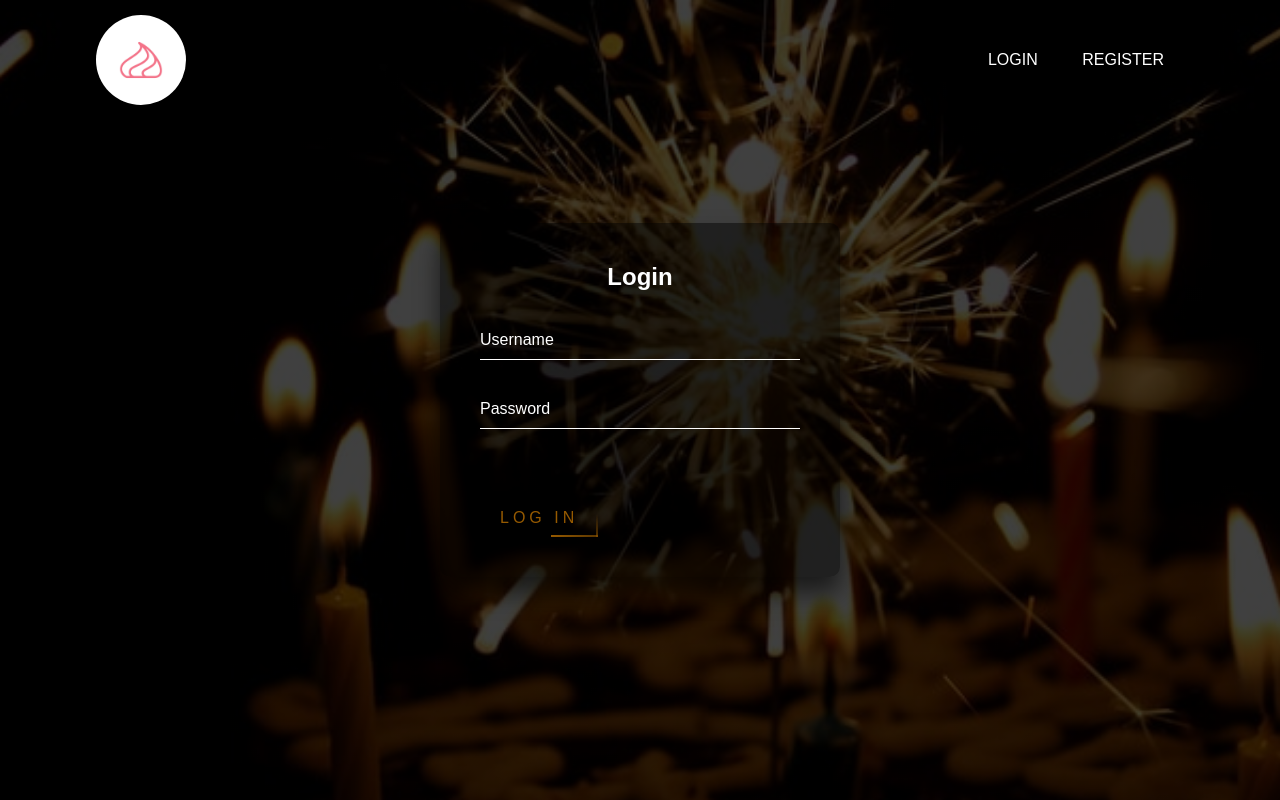
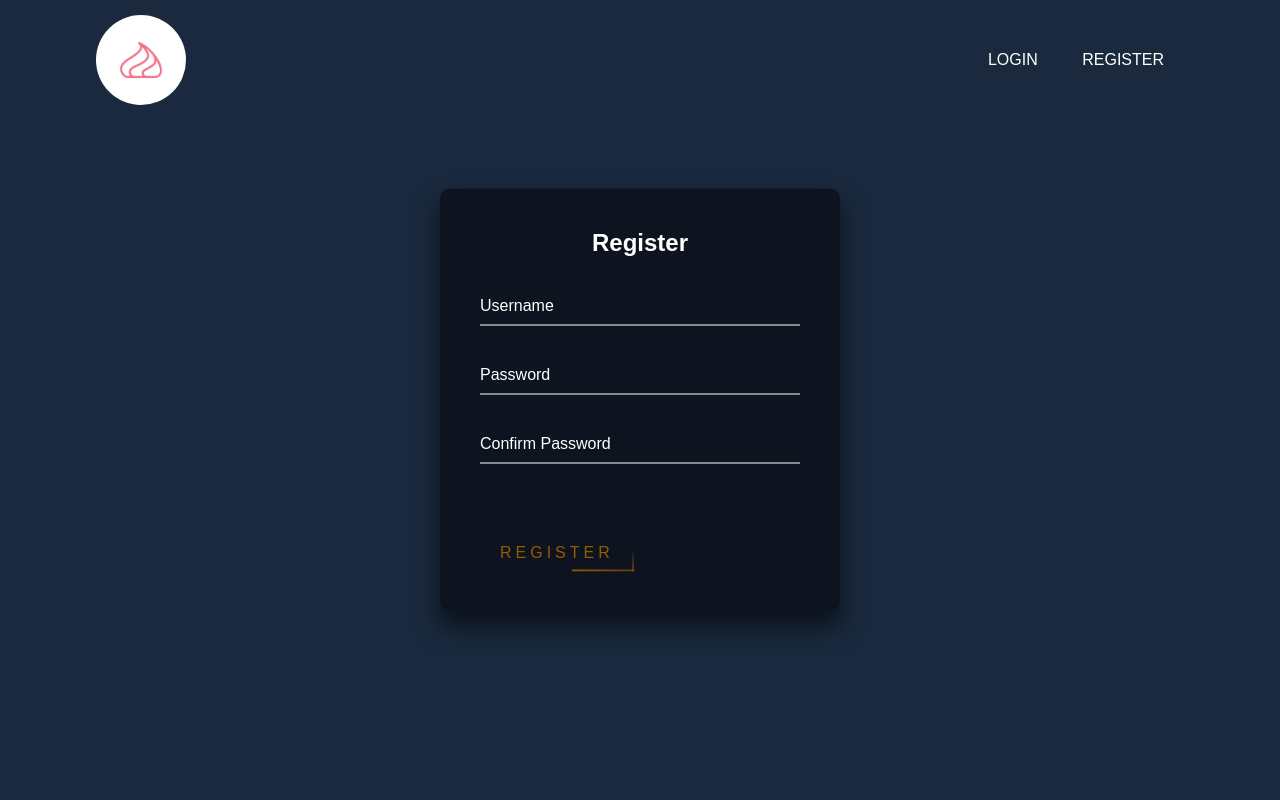
Before and after one commit to Raymw1/Birthdays50, a Flask app: page /register in a window 1280 px wide. Run offline with Flask 2, Linux system fonts and the light colour scheme; some libraries are stand-ins or nearby versions.

Commit message:
Register front-end finished

```diff
--- a/application.py
+++ b/application.py
@@ -48,8 +48,8 @@ def index():
     else:
 
         # people = db.execute("SELECT name, day, month FROM birthdays")
-
-        return render_template("index.html")
+        welcome = True;
+        return render_template("index.html", welcome=welcome)
 
 # @app.route("/")
 # @login_required
--- a/static/styles.css
+++ b/static/styles.css
@@ -12,6 +12,14 @@
     background-image: linear-gradient(rgba(0, 0, 0, 0.75), rgba(0, 0, 0, 0.75)),url(/static/home.jpg);
     background-size: 1366px;
     background-position: center;
+}
+
+.banner-o {
+  width: 100%;
+  height: 100vh;
+  background: #1a293e;
+  background-size: 1366px;
+  background-position: center;
 }
 
 .cropped {
--- a/templates/apology.html
+++ b/templates/apology.html
@@ -6,6 +6,6 @@
 
 {% block main %}
 <main class="welcome">
-    <img alt="{{ top }}" class="border" src="http://memegen.link/custom/{{ top | urlencode }}/{{ bottom | urlencode }}.jpg?alt=https://api.memegen.link/images/drake.jpg" width="280" title="{{ top }}">
+    <img alt="{{ top }}" class="border" src="http://memegen.link/custom/{{ top | urlencode }}/{{ bottom | urlencode }}.jpg?alt=https://api.memegen.link/images/drake.jpg" width="280" style="border-radius: 10px;" title="{{ top }}">
 </main>
 {% endblock %}
--- a/templates/layout.html
+++ b/templates/layout.html
@@ -10,7 +10,11 @@
 </head>
 
 <body>
+    {% if welcome %}
     <div class="banner">
+    {% else %}
+    <div class="banner-o">
+    {% endif %}
         <header>
             <nav>
                 <div class="cropped">
--- a/templates/login.html
+++ b/templates/login.html
@@ -10,11 +10,11 @@
         <h2>Login</h2>
         <form action="/login" method="post">
             <div class="user-box">
-                <input type="text" name="username" required>
+                <input type="text" autofocus name="username" required autocomplete="off">
                 <label for="username">Username</label>
             </div>
             <div class="user-box">
-                <input type="password" name="pwd" required>
+                <input type="password" name="pwd" required autocomplete="off">
                 <label for="pwd">Password</label>
             </div>
             <button class="novis" type="submit">
--- a/templates/register.html
+++ b/templates/register.html
@@ -1,41 +1,32 @@
-    <!-- <form action="/register" method="post">
-        <div class="form-group">
-            <input autocomplete="off" autofocus class="form-control" name="username" placeholder="Username" type="text">
-        </div>
-        <div class="form-group">
-            <input class="form-control" name="password" placeholder="Password" type="password">
-        </div>
-        <div class="form-group">
-            <input class="form-control" name="confirmation" placeholder="Confirm password" type="password">
-        </div>
-        <button class="btn btn-primary" type="submit">Register</button>
-    </form> -->
-
 {% extends "layout.html" %}
 
 {% block title %}
-    Log In
+    Register
 {% endblock %}
 
 {% block main %}
 <main>
     <div class="login-box">
-        <h2>Login</h2>
-        <form action="/login" method="post">
+        <h2>Register</h2>
+        <form action="/register" method="post">
             <div class="user-box">
-                <input type="text" name="username" required>
+                <input type="text" name="username" required autocomplete="off">
                 <label for="username">Username</label>
             </div>
             <div class="user-box">
                 <input type="password" name="pwd" required>
                 <label for="pwd">Password</label>
             </div>
+            <div class="user-box">
+                <input type="password" name="pwd-again" required>
+                <label for="pwd-again">Confirm Password</label>
+            </div>
             <button class="novis" type="submit">
                 <span></span>
                 <span></span>
                 <span></span>
                 <span></span>
-                Log In</button>
+                Register</button>
         </form>
     </div>
 </main>
```
